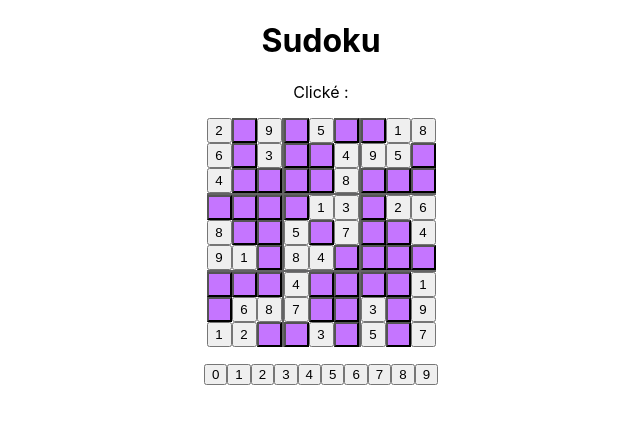
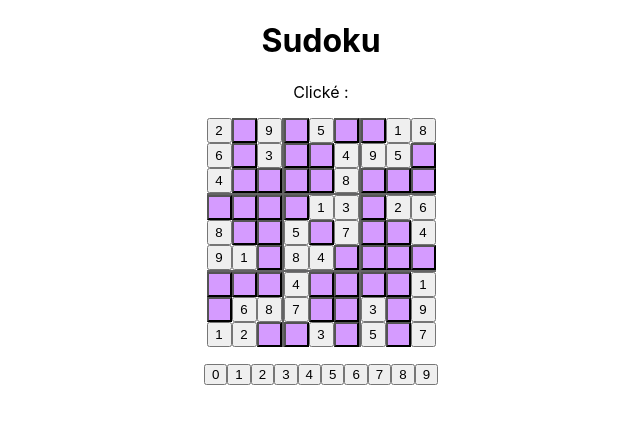
Before and after one commit to JeanLi06/sudoku, a React (Create React App) app: page / in a window 1280 px wide. Shown: the top 424 px of the page, without its empty margins (319-959 px from the left). Built offline with nearby package versions, Linux system fonts and the light colour scheme.

Commit message:
changement case modifiée autorisé + css

```diff
--- a/src/App.css
+++ b/src/App.css
@@ -6,20 +6,16 @@
 }
 
 .allowed-hover{
-    background-color: rgba(166, 43, 255, 0.65);
+    background-color: rgba(166, 43, 255, 0.47);
 }
-
-.allowed-hover:hover{
-    background-color: chartreuse;
-}
-
-
 
 .span-square{
     display: inline-block;
     width: auto;
     height: auto;
 }
+
+
 
 .span-column{
     border-right: solid 2px #636364;
--- a/src/App.js
+++ b/src/App.js
@@ -4,6 +4,7 @@ import './App.css';
 import Square from "./Square/Square";
 import Input from "./Input/Input";
 
+//Les valeurs choisies par l'utilisateur sont représentées avec des nombre négatifs dans board
 class App extends React.Component {
     //Un grille de sudoku facile et valide
     state = {
@@ -27,20 +28,20 @@ class App extends React.Component {
 
     // Remplace la valeur dans la board, à l'index présent dans le state par la valeur transmise,
     // met à jour l'historique des cases, et efface le clickedSquare
+    //La valeur choisie est stockée avec une valeur négative, pour la différenciée d'avec les valeurs d'origine.
     setValueAtSquare = (value) => {
         if (!isNaN(value) && this.state.clickedSquare !== null) {
             let board = [...this.state.board];
-            board[this.state.clickedSquare] = value;
+            board[this.state.clickedSquare] = value * -1;
             this.setState({board: board});
             let chosenSquares = [...this.state.chosenSquares];
             chosenSquares.push({
                 index: this.state.clickedSquare,
-                value: value
+                value: value * -1
             });
             this.setState({chosenSquares: chosenSquares});
             this.setState({clickedSquare: null});
-            console.log(chosenSquares);
-
+            // console.log(chosenSquares);
         }
     };
 
@@ -71,19 +72,34 @@ class App extends React.Component {
         return this.state.clickedSquare;
     };
 
-    // Génère une ID unique, avec concaténation de l'index (pour les keys de liste). Utilise le module npm uniqid
-    generateUniqueID = (index) =>{
+    // Génère une key unique, avec concaténation de l'index (pour les keys de liste). Utilise le module npm uniqid
+    generateUniqueKey = (index) => {
         var uniqid = require('uniqid');
         return uniqid(index);
     };
 
     clickedSquareHandler = (square_index) => {
-        if (this.getValue(square_index) === null) {
+        //On ne peut changer qu'un case vide, ou autorisée (valeur stockée < 0 )
+        if (this.getValue(square_index) === null || this.getValue(square_index) < 0) {
             this.setState({clickedSquare: square_index});
             return square_index;
         } else {
             this.setState({clickedSquare: null});
             return null;
+        }
+    };
+
+    //Retourne true si valeur du square a été choisie (<0), sinon il s'agit
+    //d'une valeur d'origine non modifiable
+    isChoosen = (square_value) => {
+        console.log(square_value);
+        if (square_value < 0) {
+            console.log('true');
+            return true;
+        }
+        if (square_value > 0) {
+            console.log('false');
+            return false;
         }
     };
 
@@ -95,9 +111,10 @@ class App extends React.Component {
                 {this.state.board.map((square_value, square_index) => (
                     <Square square_value={square_value}
                             square_index={square_index}
-                            key={this.generateUniqueID(square_index)}
+                            key={this.generateUniqueKey(square_index)}
                             getCoordonates={this.getCoordonates}
                             getValue={this.getValue}
+                            isChoosen={this.isChoosen}
                             clickedSquareHandler={this.clickedSquareHandler}
                             getClickedSquare={this.getClickedSquare}
                     />
--- a/src/Square/Square.css
+++ b/src/Square/Square.css
@@ -6,6 +6,15 @@
     padding: 0;
 }
 
-.clicked-square {
+.clicked-square,
+.allowed-hover:hover {
     background-color: chartreuse;
 }
+
+
+.chosen-square{
+    font-family: Consolas, sans-serif;
+    font-weight: bold;
+    font-size: 19px;
+    color: beige;
+}
--- a/src/Square/Square.jsx
+++ b/src/Square/Square.jsx
@@ -13,18 +13,18 @@ const Square = ({square_index, square_value, getCoordonates, getValue, clickedSq
     }>
         {/* Si la case ne contient rien, on peut changer la couleur au survol */}
         <button className={"Square" +
-        (square_value === null ? " allowed-hover" : '') +
+        (square_value === null || square_value < 0 ? " allowed-hover" : '') +
+        (square_value < 0 ? " chosen-square" : '') +
         (square_index === getClickedSquare() ? " clicked-square" : '')
         }
                 id={square_index}
-                key={square_index}
                 onClick={() => {
                     getCoordonates(square_index);
                     getValue(square_value);
                     clickedSquareHandler(square_index);
                 }}
         >
-            {square_value}
+            {square_value !== null ? Math.abs(square_value) : null}
         </button>
         </span>;
 };
```
